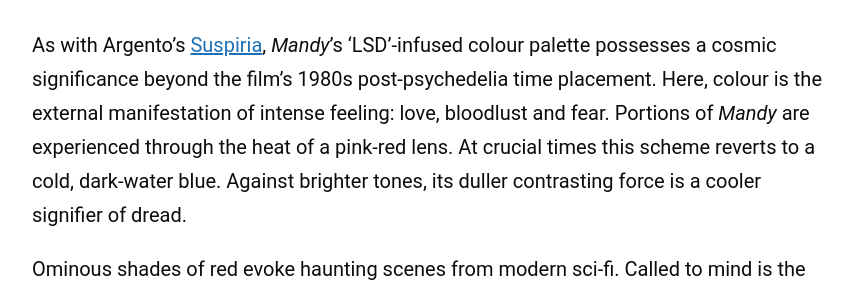
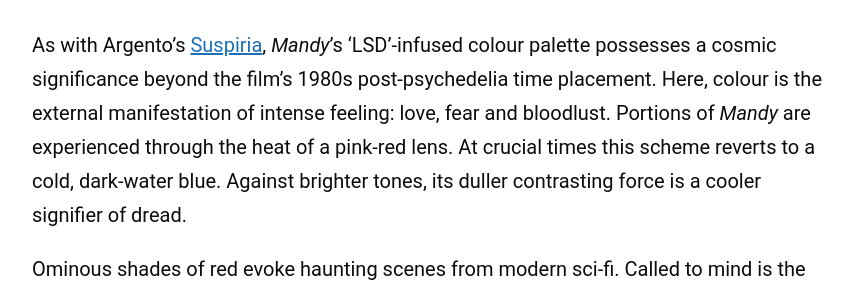
Before and after one commit to zoeurl/zoedowney.github.io, a Jekyll site: the page built from _posts/2023-11-15-mandy.md, in a window 1280 px wide and 900 px high, scrolled down 725 px. Shown: the part 227-519 px from the top of the window, without its empty margins (208-1071 px from the left). Built offline with Jekyll 4.4.1, drawn with Linux system fonts in a browser that asks for light colours.

Commit message:
Update 2023-11-15-mandy.md

```diff
--- a/_posts/2023-11-15-mandy.md
+++ b/_posts/2023-11-15-mandy.md
@@ -10,7 +10,7 @@
 
 In abstract terms, the sublime — ‘strange and eternal’ — is the human preoccupation in _Mandy_. It’s an atypical thriller not easily caged by genre boundaries. Nor is it possible to neatly trap its artistic intentions. Focused on the human, this movie revels in body horror. But its subtler aesthetics border on the ethereal, alien and other-worldly. It is romance and terror flecked with influences of science-fiction.
 
-As with Argento’s [Suspiria](https://en.wikipedia.org/wiki/Suspiria), _Mandy_’s ‘LSD’-infused colour palette possesses a cosmic significance beyond the film’s 1980s post-psychedelia time placement. Here, colour is the external manifestation of intense feeling: love, bloodlust and fear. Portions of _Mandy_ are experienced through the heat of a pink-red lens. At crucial times this scheme reverts to a cold, dark-water blue. Against brighter tones, its duller contrasting force is a cooler signifier of dread.
+As with Argento’s [Suspiria](https://en.wikipedia.org/wiki/Suspiria), _Mandy_’s ‘LSD’-infused colour palette possesses a cosmic significance beyond the film’s 1980s post-psychedelia time placement. Here, colour is the external manifestation of intense feeling: love, fear and bloodlust. Portions of _Mandy_ are experienced through the heat of a pink-red lens. At crucial times this scheme reverts to a cold, dark-water blue. Against brighter tones, its duller contrasting force is a cooler signifier of dread.
 
 Ominous shades of red evoke haunting scenes from modern sci-fi. Called to mind is the sinister blinking crimson light of Hal in _2001: A Space Odyssey._ However, the striking hallucinatory visuals of Alex Garland’s _Annihilation_ may be a closer companion. Released alongside _Mandy_ in 2018, Garland’s vision also runs with an atmosphere of dreamlike horror. In both, there is a peaceful eeriness felt uniquely within the nature setting of secluded backwater US territory.
 
```
